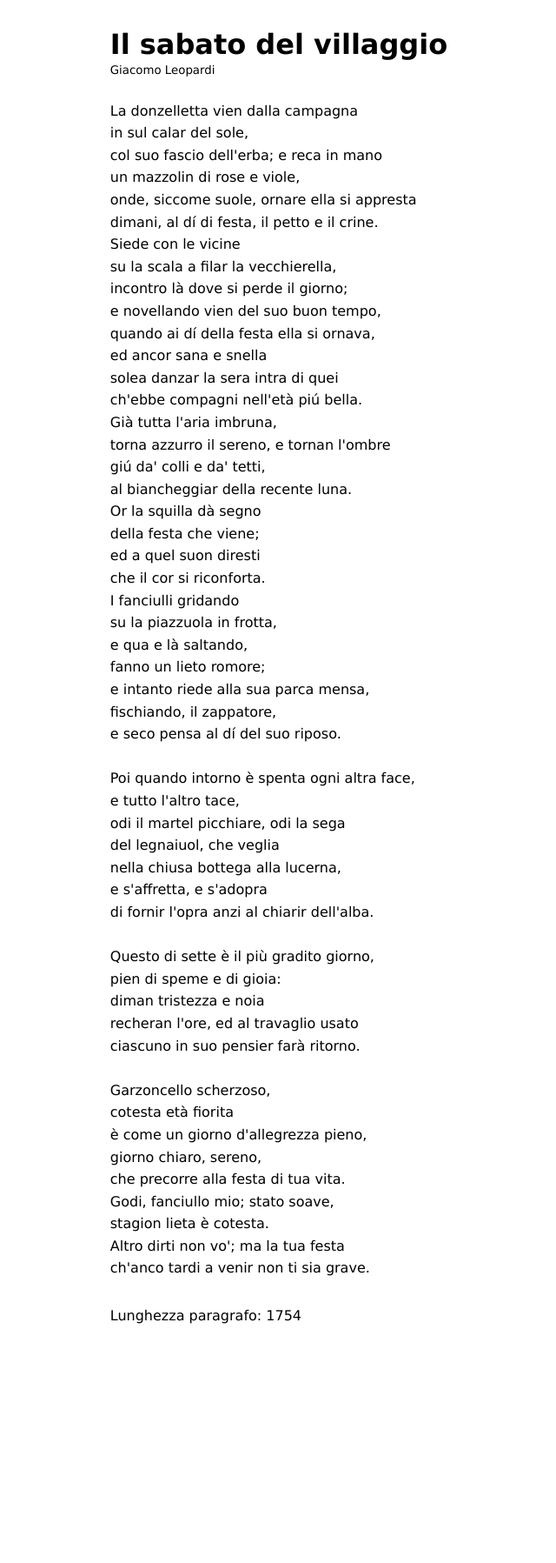
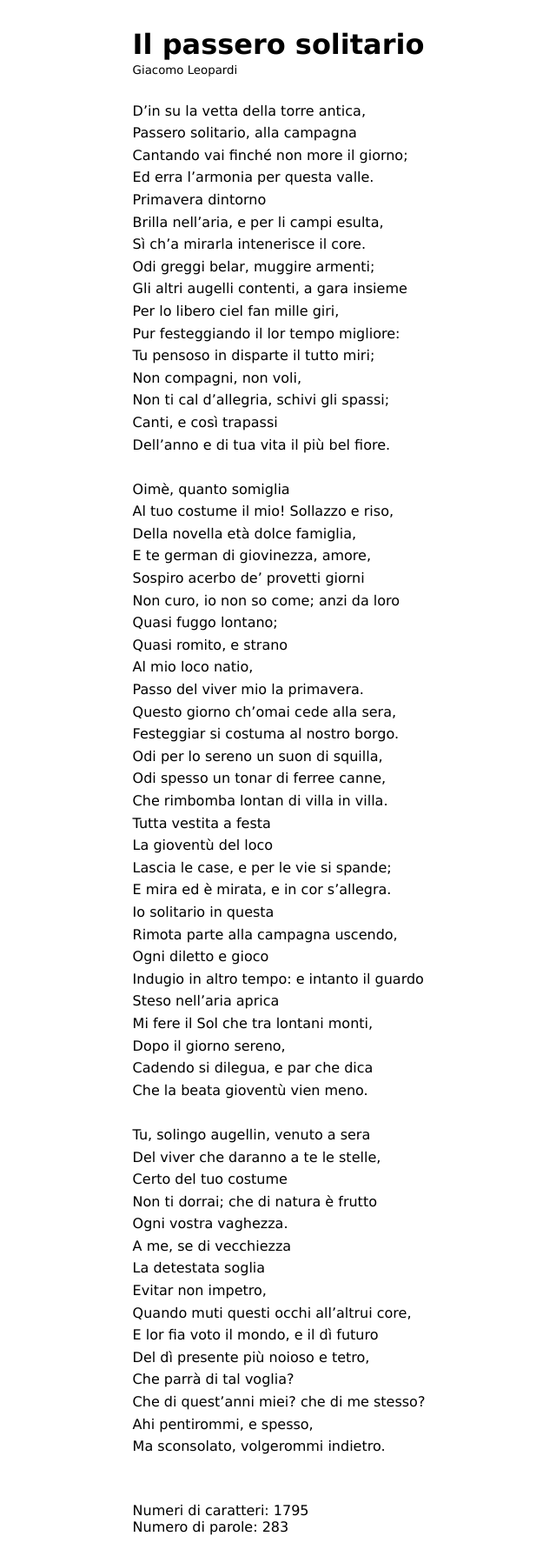
Before and after one commit to AlexViti/php-badwords, a PHP site: page / in a window 1280 px wide. Shown: the whole page at 87% size, without its empty margins (319-959 px from the left). Before the commit the page ends 1522 px from the top, so only its background shows below. Run offline with PHP 8.4, Linux system fonts and the light colour scheme.

Commit message:
Add words counter

```diff
--- a/index.php
+++ b/index.php
@@ -1,6 +1,8 @@
 <?php
 	include 'poems.php';
 	$random = rand(0, count($poems) - 1);
+	$poem = $poems[$random];
+	$trimmed_poem = str_replace(" ", "", $poem);
 ?>
 
 <!DOCTYPE html>
@@ -31,6 +33,7 @@
 	}
 	div{
 		margin-top: 2rem;
+		white-space: pre-line;
 	}
 </style>
 <body>
@@ -40,12 +43,13 @@
 <p>
 	<?php
 		if (isset($_GET["badword"])) {
-			echo str_replace($_GET["badword"], "***", $poems[$random]);
-		} else echo $poems[$random];
+			echo str_replace($_GET["badword"], "***", $poem);
+		} else echo $poem;
 	?>
 </p>
 <div>
-	Lunghezza paragrafo: <?php echo strlen($poems[$random]) ?>
+Numeri di caratteri: <?php echo strlen($trimmed_poem) ?>
+Numero di parole: <?php echo count(explode(" ", $poem)) ?>
 </div>
 </body>
 
--- a/poems.php
+++ b/poems.php
@@ -1,5 +1,6 @@
 <?php
-	$titles = ["Il sabato del villaggio", "L'infinito", "A Silvia"];
+	$titles = ["Il sabato del villaggio", "L'infinito", "A Silvia", "Il passero solitario"];
+
 	$poems = [
 		"La donzelletta vien dalla campagna
 		in sul calar del sole,
@@ -54,6 +55,7 @@
 		stagion lieta è cotesta.
 		Altro dirti non vo'; ma la tua festa
 		ch'anco tardi a venir non ti sia grave.",
+
 		"Sempre caro mi fu quest'ermo colle,
 		e questa siepe, che da tanta parte
 		dell'ultimo orizzonte il guardo esclude.
@@ -69,6 +71,7 @@
 		e viva, e il suon di lei. Così tra questa
 		immensità s'annega il pensier mio:
 		e il naufragar m'è dolce in questo mare.",
+
 		"Silvia, rimembri ancora
 		Quel tempo della tua vita mortale,
 		Quando beltà splendea
@@ -131,6 +134,68 @@
 		All'apparir del vero
 		Tu, misera, cadesti: e con la mano
 		La fredda morte ed una tomba ignuda
-			Mostravi di lontano."
+		Mostravi di lontano.",
+
+		"D’in su la vetta della torre antica,
+		Passero solitario, alla campagna
+		Cantando vai finché non more il giorno;
+		Ed erra l’armonia per questa valle.
+		Primavera dintorno
+		Brilla nell’aria, e per li campi esulta,
+		Sì ch’a mirarla intenerisce il core.
+		Odi greggi belar, muggire armenti;
+		Gli altri augelli contenti, a gara insieme
+		Per lo libero ciel fan mille giri,
+		Pur festeggiando il lor tempo migliore:
+		Tu pensoso in disparte il tutto miri;
+		Non compagni, non voli,
+		Non ti cal d’allegria, schivi gli spassi;
+		Canti, e così trapassi
+		Dell’anno e di tua vita il più bel fiore.
+
+		Oimè, quanto somiglia
+		Al tuo costume il mio! Sollazzo e riso,
+		Della novella età dolce famiglia,
+		E te german di giovinezza, amore,
+		Sospiro acerbo de’ provetti giorni
+		Non curo, io non so come; anzi da loro
+		Quasi fuggo lontano;
+		Quasi romito, e strano
+		Al mio loco natio,
+		Passo del viver mio la primavera.
+		Questo giorno ch’omai cede alla sera,
+		Festeggiar si costuma al nostro borgo.
+		Odi per lo sereno un suon di squilla,
+		Odi spesso un tonar di ferree canne,
+		Che rimbomba lontan di villa in villa.
+		Tutta vestita a festa
+		La gioventù del loco
+		Lascia le case, e per le vie si spande;
+		E mira ed è mirata, e in cor s’allegra.
+		Io solitario in questa
+		Rimota parte alla campagna uscendo,
+		Ogni diletto e gioco
+		Indugio in altro tempo: e intanto il guardo
+		Steso nell’aria aprica
+		Mi fere il Sol che tra lontani monti,
+		Dopo il giorno sereno,
+		Cadendo si dilegua, e par che dica
+		Che la beata gioventù vien meno.
+
+		Tu, solingo augellin, venuto a sera
+		Del viver che daranno a te le stelle,
+		Certo del tuo costume
+		Non ti dorrai; che di natura è frutto
+		Ogni vostra vaghezza.
+		A me, se di vecchiezza
+		La detestata soglia
+		Evitar non impetro,
+		Quando muti questi occhi all’altrui core,
+		E lor fia voto il mondo, e il dì futuro
+		Del dì presente più noioso e tetro,
+		Che parrà di tal voglia?
+		Che di quest’anni miei? che di me stesso?
+		Ahi pentirommi, e spesso,
+		Ma sconsolato, volgerommi indietro."
 	];
 ?>
```
Lines whose indentation alone changed are shown as unchanged.
